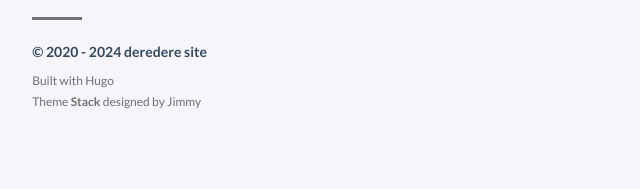
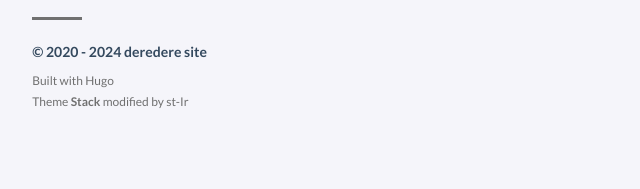
Before and after one commit to st-Ir/hobby, a plain HTML site: page p/image-gallery/index.html in a window 1280 px wide. Shown: the part 2971-3160 px from the top of the page, 157-797 px from the left. Drawn offline with Linux system fonts and the light colour scheme; some packages are replaced by stand-ins of ours; a script that the page names is missing.

Commit message:
Update index.html

```diff
--- a/p/image-gallery/index.html
+++ b/p/image-gallery/index.html
@@ -15,7 +15,7 @@
 <span>Licensed under CC BY-NC-SA 4.0</span></section><section class=article-lastmod><svg xmlns="http://www.w3.org/2000/svg" class="icon icon-tabler icon-tabler-clock" width="24" height="24" viewBox="0 0 24 24" stroke-width="2" stroke="currentcolor" fill="none" stroke-linecap="round" stroke-linejoin="round"><path stroke="none" d="M0 0h24v24H0z"/><circle cx="12" cy="12" r="9"/><polyline points="12 7 12 12 15 15"/></svg>
 <span>Last updated on Aug 26, 2023 00:00 UTC</span></section></footer></article><div class=disqus-container><div id=disqus_thread></div><script>window.disqus_config=function(){},function(){if(["localhost","127.0.0.1"].indexOf(window.location.hostname)!=-1){document.getElementById("disqus_thread").innerHTML="Disqus comments not available by default when the website is previewed locally.";return}var t=document,e=t.createElement("script");e.async=!0,e.src="//derederesite.disqus.com/embed.js",e.setAttribute("data-timestamp",+new Date),(t.head||t.body).appendChild(e)}()</script><noscript>Please enable JavaScript to view the <a href=https://disqus.com/?ref_noscript>comments powered by Disqus.</a></noscript><a href=https://disqus.com class=dsq-brlink>comments powered by <span class=logo-disqus>Disqus</span></a></div><style>.disqus-container{background-color:var(--card-background);border-radius:var(--card-border-radius);box-shadow:var(--shadow-l1);padding:var(--card-padding)}</style><script>window.addEventListener("onColorSchemeChange",e=>{typeof DISQUS=="object"&&DISQUS.reset({reload:!0})})</script><footer class=site-footer><section class=copyright>&copy;
 2020 -
-2024 deredere site</section><section class=powerby>Built with <a href=https://gohugo.io/ target=_blank rel=noopener>Hugo</a><br>Theme <b><a href=https://github.com/CaiJimmy/hugo-theme-stack target=_blank rel=noopener data-version=3.26.0>Stack</a></b> designed by <a href=https://jimmycai.com target=_blank rel=noopener>Jimmy</a></section></footer><div class=pswp tabindex=-1 role=dialog aria-hidden=true><div class=pswp__bg></div><div class=pswp__scroll-wrap><div class=pswp__container><div class=pswp__item></div><div class=pswp__item></div><div class=pswp__item></div></div><div class="pswp__ui pswp__ui--hidden"><div class=pswp__top-bar><div class=pswp__counter></div><button class="pswp__button pswp__button--close" title="Close (Esc)"></button>
+2024 deredere site</section><section class=powerby>Built with <a href=https://gohugo.io/ target=_blank rel=noopener>Hugo</a><br>Theme <b><a href=https://github.com/CaiJimmy/hugo-theme-stack target=_blank rel=noopener data-version=3.26.0>Stack</a></b> modified by <a href=https://github.com/st-Ir/hobby target=_blank rel=noopener>st-Ir</a></section></footer><div class=pswp tabindex=-1 role=dialog aria-hidden=true><div class=pswp__bg></div><div class=pswp__scroll-wrap><div class=pswp__container><div class=pswp__item></div><div class=pswp__item></div><div class=pswp__item></div></div><div class="pswp__ui pswp__ui--hidden"><div class=pswp__top-bar><div class=pswp__counter></div><button class="pswp__button pswp__button--close" title="Close (Esc)"></button>
 <button class="pswp__button pswp__button--share" title=Share></button>
 <button class="pswp__button pswp__button--fs" title="Toggle fullscreen"></button>
 <button class="pswp__button pswp__button--zoom" title="Zoom in/out"></button><div class=pswp__preloader><div class=pswp__preloader__icn><div class=pswp__preloader__cut><div class=pswp__preloader__donut></div></div></div></div></div><div class="pswp__share-modal pswp__share-modal--hidden pswp__single-tap"><div class=pswp__share-tooltip></div></div><button class="pswp__button pswp__button--arrow--left" title="Previous (arrow left)">
```
